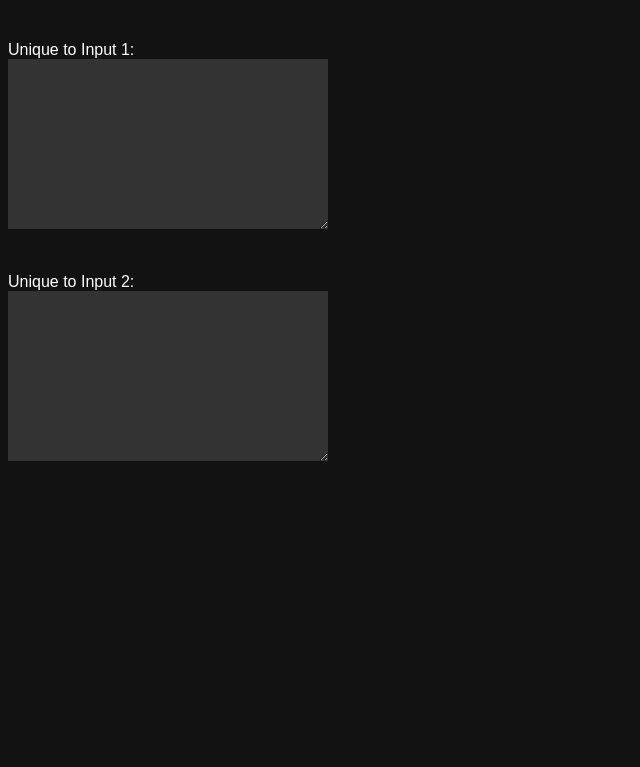
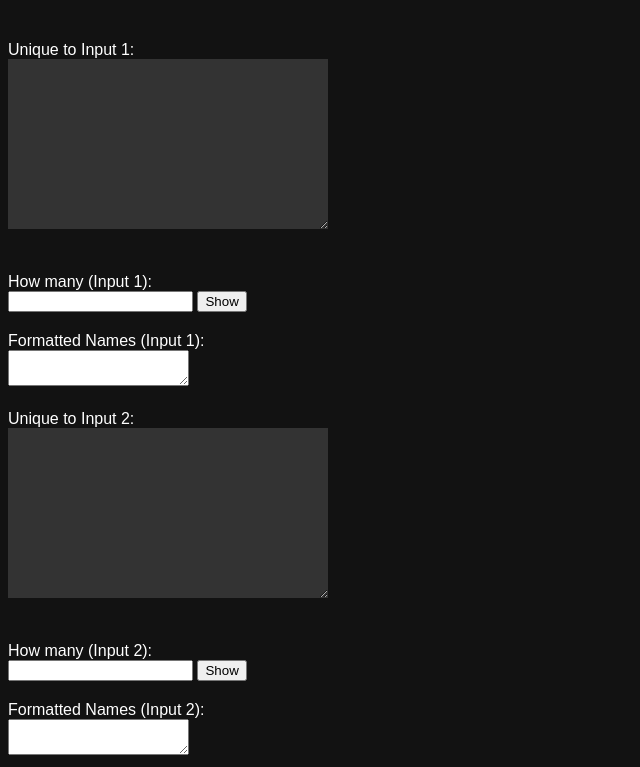
Before and after one commit to camiska/wishlist-organizer, a plain HTML site: page index.html in a window 1280 px wide. Shown: the part 422-1189 px from the top of the page, without its empty margins (0-640 px from the left). Before the commit the page ends 915 px from the top, so only its background shows below. Drawn offline with Linux system fonts and the light colour scheme.

Commit message:
index.html

```diff
--- a/index.html
+++ b/index.html
@@ -14,8 +14,24 @@
     <textarea id="output1" readonly></textarea>
     <div class="output-label">Unique to Input 1:</div>
     <textarea id="output2" readonly></textarea>
+
+    <!-- New section for Input 1 -->
+    <div class="output-label">How many (Input 1):</div>
+    <input type="number" id="countInput1" min="0">
+    <button id="showButton1">Show</button>
+    <div class="output-label">Formatted Names (Input 1):</div>
+    <textarea id="formattedOutput1" readonly></textarea>
+
     <div class="output-label">Unique to Input 2:</div>
     <textarea id="output3" readonly></textarea>
+
+    <!-- New section for Input 2 -->
+    <div class="output-label">How many (Input 2):</div>
+    <input type="number" id="countInput2" min="0">
+    <button id="showButton2">Show</button>
+    <div class="output-label">Formatted Names (Input 2):</div>
+    <textarea id="formattedOutput2" readonly></textarea>
+
     <script src="script.js"></script>
 </body>
 </html>
```
